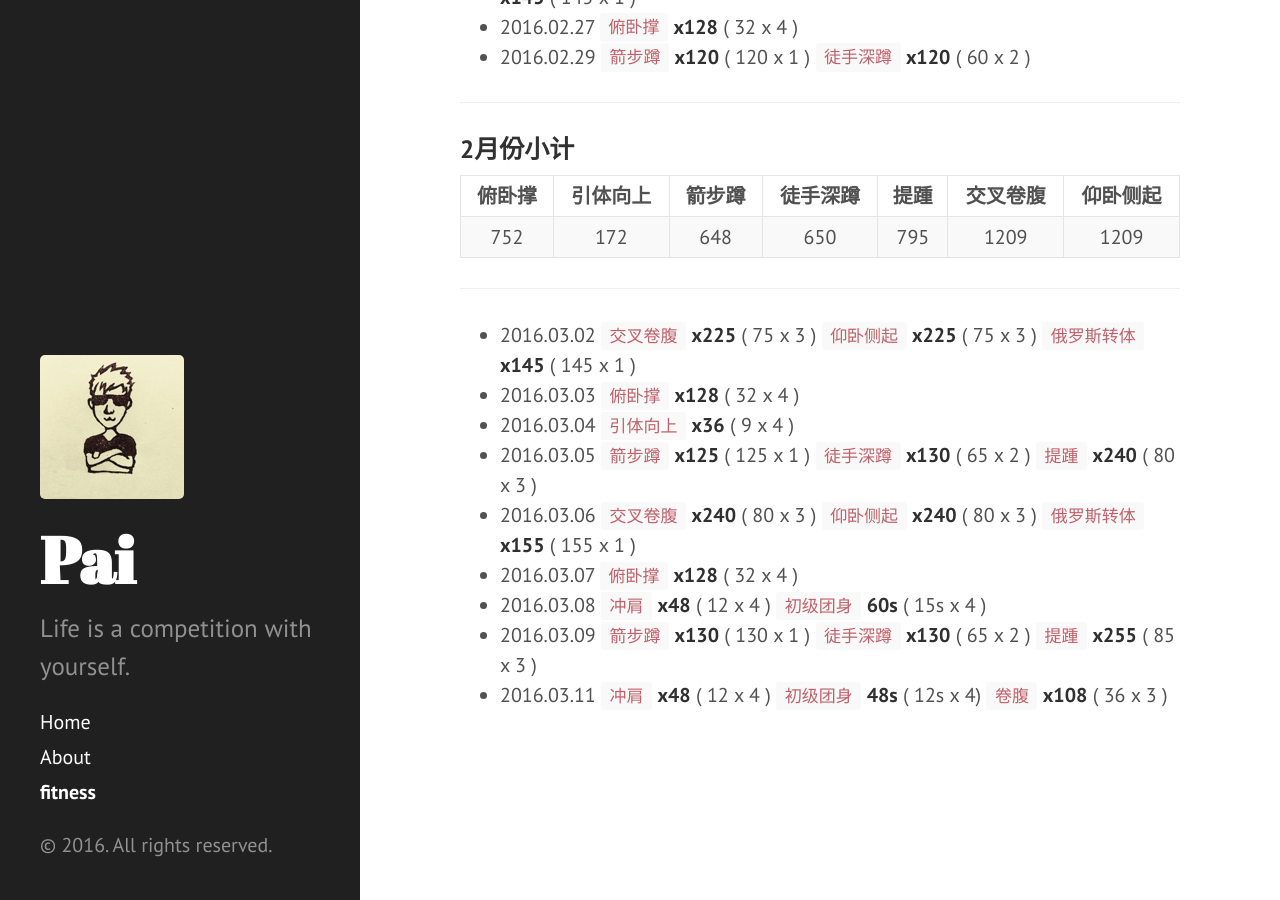
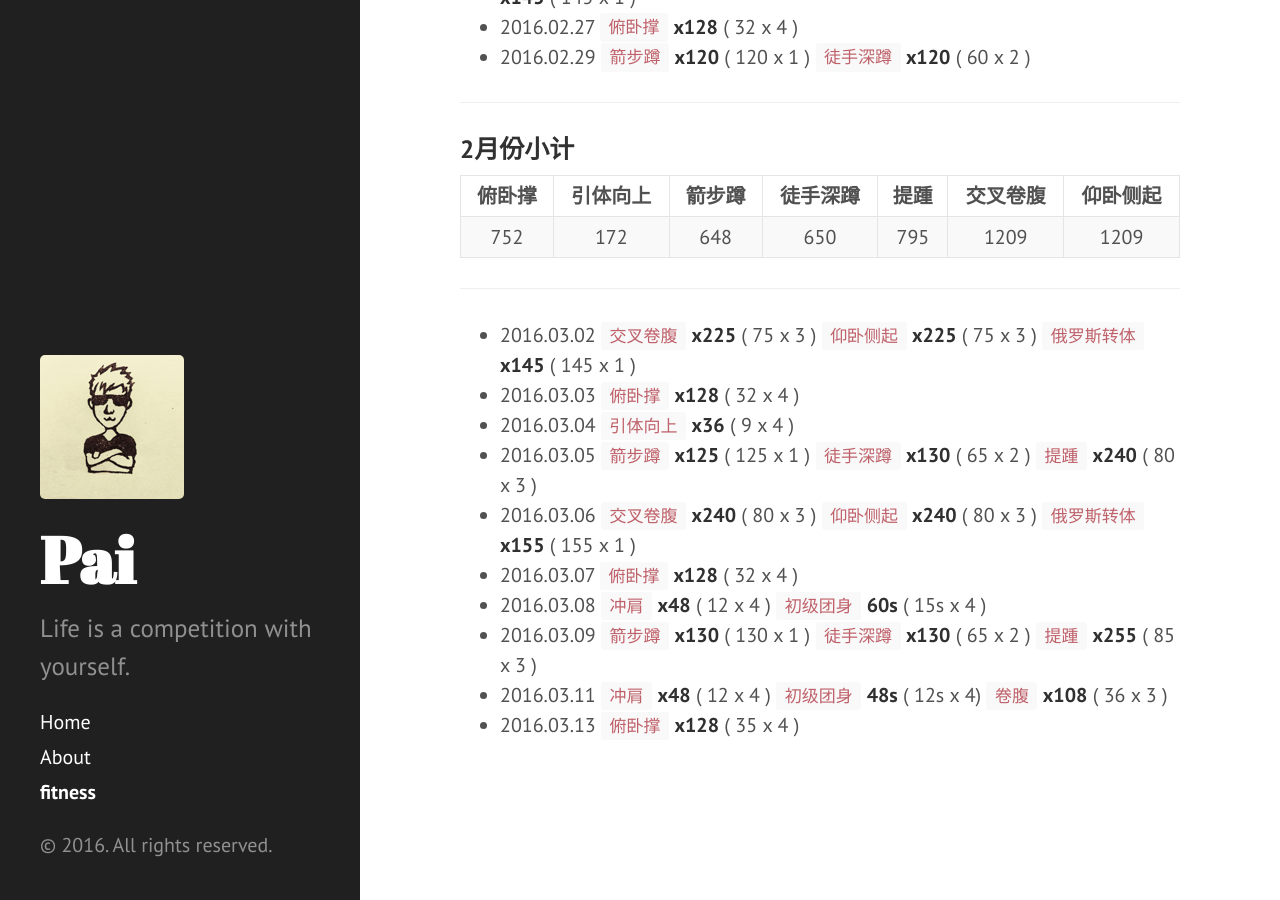
Before and after one commit to dragon8897/dragon8897.github.io, a Jekyll site: the page built from fitness.md, in a window 1280 px wide and 900 px high, scrolled down 2448 px. Built offline with Jekyll 4.4.1, drawn with Linux system fonts in a browser that asks for light colours; Markdown is read by kramdown in place of the engine named in the settings.

Commit message:
add fitness recored.

```diff
--- a/fitness.md
+++ b/fitness.md
@@ -86,3 +86,4 @@ title: fitness
 - 2016.03.08 `冲肩` **x48** ( 12 x 4 ) `初级团身` **60s** ( 15s x 4 )
 - 2016.03.09 `箭步蹲` **x130** ( 130 x 1 ) `徒手深蹲` **x130** ( 65 x 2 ) `提踵` **x255** ( 85 x 3 )
 - 2016.03.11 `冲肩` **x48** ( 12 x 4 ) `初级团身` **48s** ( 12s x 4) `卷腹` **x108** ( 36 x 3 )
+- 2016.03.13 `俯卧撑` **x128** ( 35 x 4 )
```
